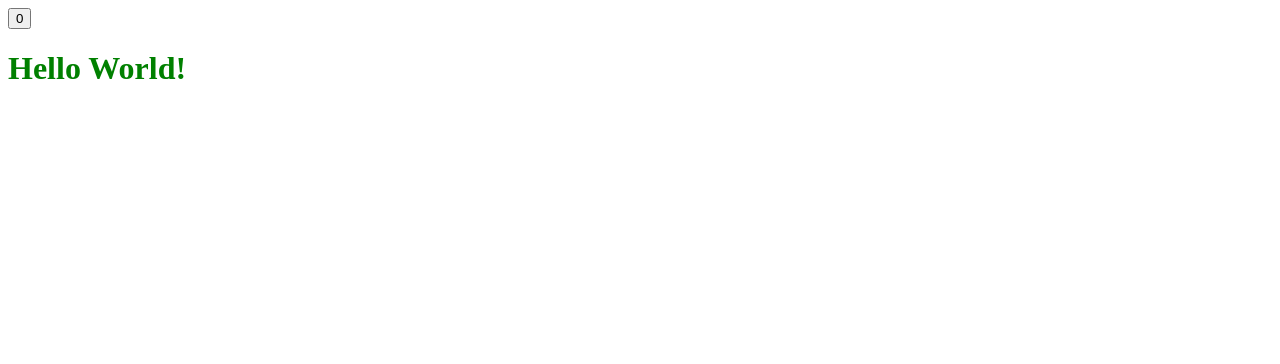
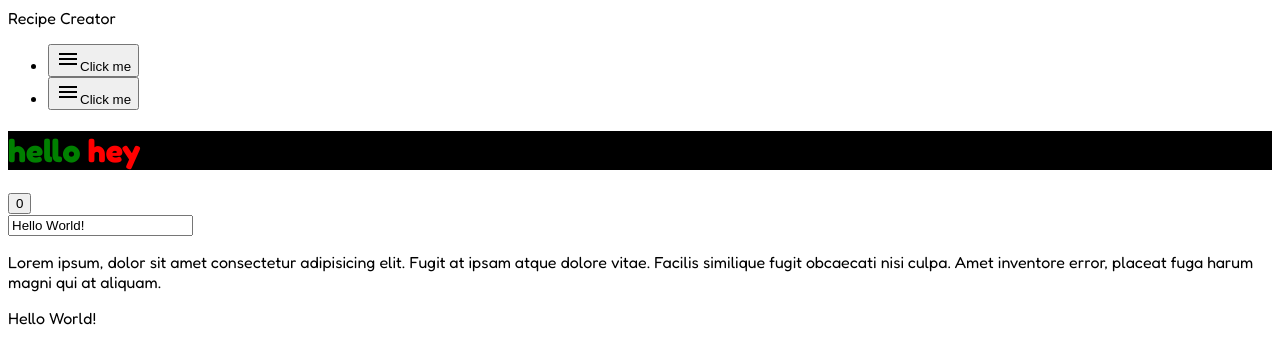
Before and after one commit to dirckvdende/recipe-creator, a Nuxt app: page / in a window 1280 px wide. Shown: the top 364 px of the page. Built offline with nearby package versions, Linux system fonts and the light colour scheme.

Commit message:
Learned more about nuxt/vue

```diff
--- /dev/null
+++ b/app/Text.vue
@@ -0,0 +1,12 @@
+<script setup lang="ts">
+
+const { text } = defineProps(["text"])
+
+</script>
+
+<template>
+    <p>Lorem ipsum, dolor sit amet consectetur adipisicing elit. Fugit at ipsam atque dolore vitae. Facilis similique fugit obcaecati nisi culpa. Amet inventore error, placeat fuga harum magni qui at aliquam.</p>
+    <slot />
+</template>
+
+<style></style>
--- a/app/app.vue
+++ b/app/app.vue
@@ -1,22 +1,52 @@
 <script setup lang="ts">
+
 import { ref } from "vue"
+import Text from "./Text.vue"
+import Header from "./header/Header.vue"
 
 const count = ref({
     test: 0,
-});
+    title: "Hello World!",
+    second: "Hey!",
+})
 
 function increment() {
-    count.value.test++;
+    count.value.test++
 }
+
+function updateTitle(event: FocusEvent) {
+    count.value.title = (event.target as HTMLElement).innerText
+    console.log(count.value)
+}
+
+function updateSecond(event: FocusEvent) {
+    count.value.second = (event.target as HTMLElement).innerText
+    console.log(count.value)
+}
+
+useHead({
+    title: "Recipe Creator",
+})
+
 </script>
 
 <template>
+    <Header />
+    <h1>hello <span>hey</span></h1>
     <button @click="increment">{{ count.test }}</button>
     <div>
-        <h1>Hello World!</h1>
+        <input type="text" v-model="count.title" @input="console.log(count)"></input>
     </div>
+    <Text>
+        Hello World!
+    </Text>
 </template>
 
-<style>
-h1 { color: green }
+<style lang="scss" scoped>
+h1 {
+    color: green;
+    span {
+        color: red;
+    }
+}
 </style>
--- /dev/null
+++ b/app/assets/scss/main.scss
@@ -0,0 +1,16 @@
+
+body {
+    font-family: "Fredoka", sans-serif;
+    font-optical-sizing: auto;
+    font-style: normal;
+    font-variant: "wght" 100;
+}
+
+h1 {
+    background-color: black;
+}
+
+// Google icons
+.material-symbols-outlined {
+    font-variation-settings: "FILL" 0, "wght" 400, "GRAD" 0, "opsz" 24;
+}
--- /dev/null
+++ b/app/header/Header.vue
@@ -0,0 +1,21 @@
+
+<script setup lang="ts">
+import NavItem from './NavItem.vue';
+</script>
+
+<template>
+    <header>
+        <div class="left">
+            {{ $config.public.siteName }}
+        </div>
+        <div class="right">
+            <ul>
+                <NavItem :onClick="() => console.log('hello')">Click me</NavItem>
+                <NavItem>Click me</NavItem>
+            </ul>
+        </div>
+    </header>
+</template>
+
+<style lang="scss" scoped>
+</style>
--- /dev/null
+++ b/app/header/NavItem.vue
@@ -0,0 +1,20 @@
+
+<script lang="ts" setup>
+const { onClick, icon } = defineProps<{
+    onClick?: () => void,
+    icon?: string,
+}>()
+</script>
+
+<template>
+    <li>
+        <button @click="onClick?.()">
+            <span class="icon material-symbols-outlined">{{ icon ?? "menu" }}</span>
+            <span class="text"><slot /></span>
+        </button>
+    </li>
+</template>
+
+<style lang="scss" scoped>
+
+</style>
--- a/nuxt.config.ts
+++ b/nuxt.config.ts
@@ -1,6 +1,28 @@
 // https://nuxt.com/docs/api/configuration/nuxt-config
 export default defineNuxtConfig({
-    compatibilityDate: '2025-07-15',
+    compatibilityDate: "2025-07-15",
     devtools: { enabled: true },
     ssr: false,
+    css: ["~/assets/scss/main.scss"],
+    runtimeConfig: {
+        public: {
+            siteName: "Recipe Creator",
+        }
+    },
+    app: {
+        head: {
+            link: [{
+                // Google icons
+                rel: "stylesheet",
+                href: "https://fonts.googleapis.com/css2?family=Material+" +
+                "Symbols+Outlined:opsz,wght,FILL,GRAD@20..48,100..700,0..1," +
+                "-50..200&icon_names=menu",
+            }, {
+                // Google fonts: Fredoka
+                rel: "stylesheet",
+                href: "https://fonts.googleapis.com/css2?family=Fredoka:wght" +
+                "@300..700&display=swap",
+            }]
+        }
+    }
 })
--- a/package.json
+++ b/package.json
@@ -13,5 +13,8 @@
     "nuxt": "^4.1.3",
     "vue": "^3.5.22",
     "vue-router": "^4.5.1"
+  },
+  "devDependencies": {
+    "sass": "^1.93.2"
   }
 }
```
Also changed, not shown: 1 other file (tests, documents, lock files or other folders).
